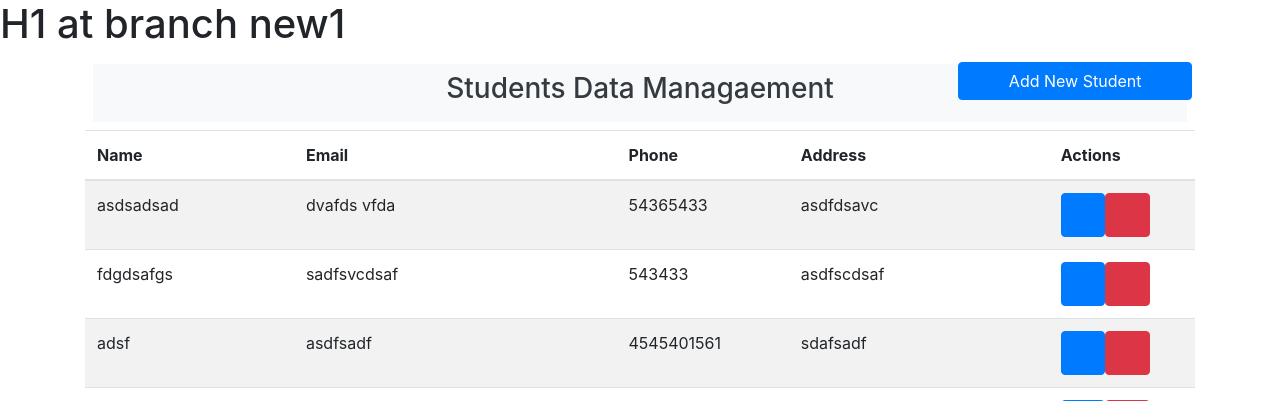
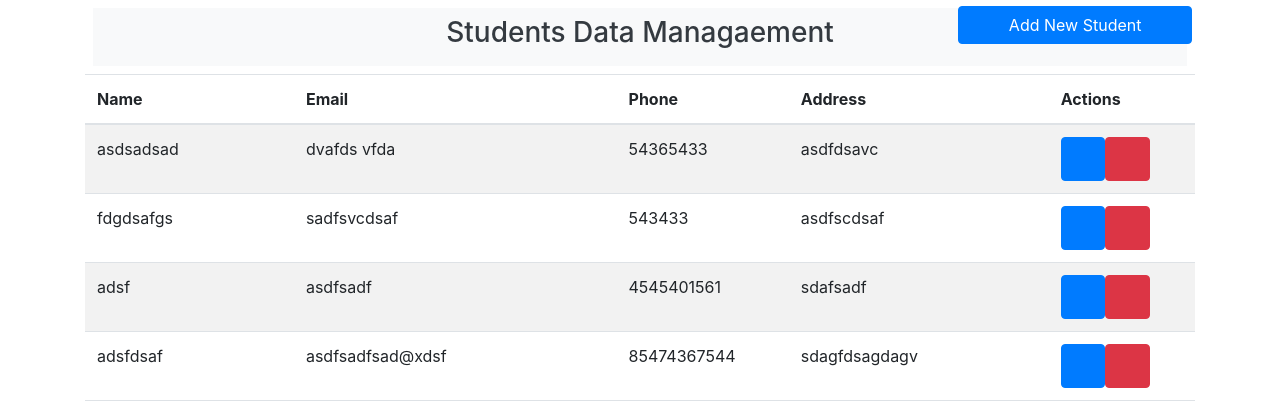
Before and after one commit to dev-arslanamjad/PHP-CRUD-USING-AJAX-JQUERY, a PHP site: page / in a window 1280 px wide. Shown: the top 401 px of the page. Run offline with PHP 8.4, Linux system fonts and the light colour scheme; data comes from the database, SQL or seed files in the repository; some libraries are stand-ins or nearby versions.

Commit message:
Removed the Heading

```diff
--- a/index.php
+++ b/index.php
@@ -26,7 +26,6 @@
 </head>
 
 <body>
-    <h1>H1 at branch new1 </h1>
     <div class="container-xl">
         <div class="table-responsive">
             <div class="table-wrapper">
```
